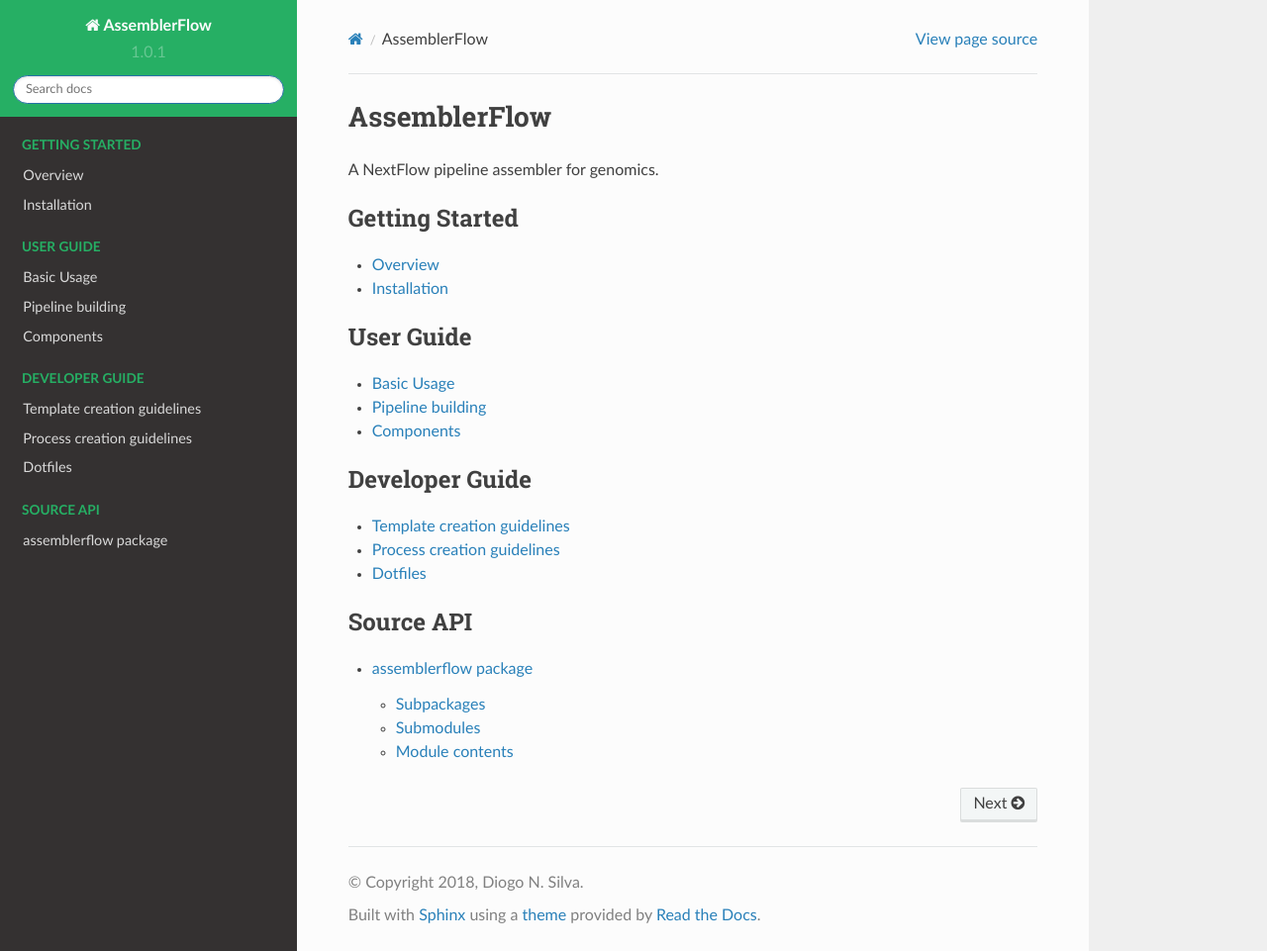
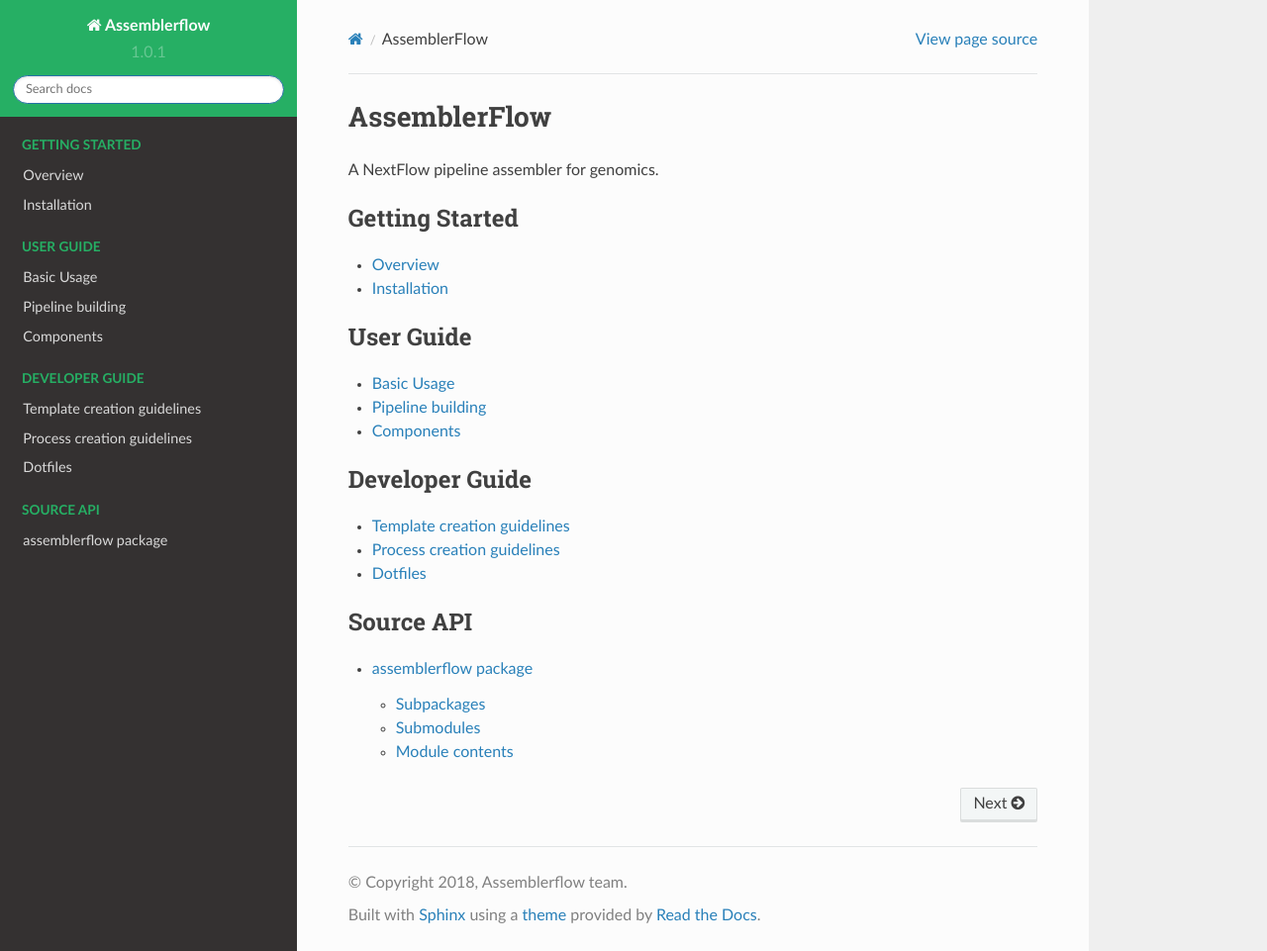
Before and after one commit to assemblerflow/flowcraft, a Sphinx documentation site: the page built from docs/index.rst, in a window 1280 px wide and 961 px high. Shown: the whole window at 99% size. Built offline with Sphinx 7.4.7 and the Read the Docs theme 2.0.0, drawn with Linux system fonts in a browser that asks for light colours.

Commit message:
Updated copyright

```diff
--- a/docs/conf.py
+++ b/docs/conf.py
@@ -56,8 +56,8 @@
 master_doc = 'index'
 
 # General information about the project.
-project = 'AssemblerFlow'
-copyright = '2018, Diogo N. Silva'
+project = 'Assemblerflow'
+copyright = '2018, Assemblerflow team'
 author = 'Diogo N. Silva, Tiago F. Jesus'
 
 # The version info for the project you're documenting, acts as replacement for
```
